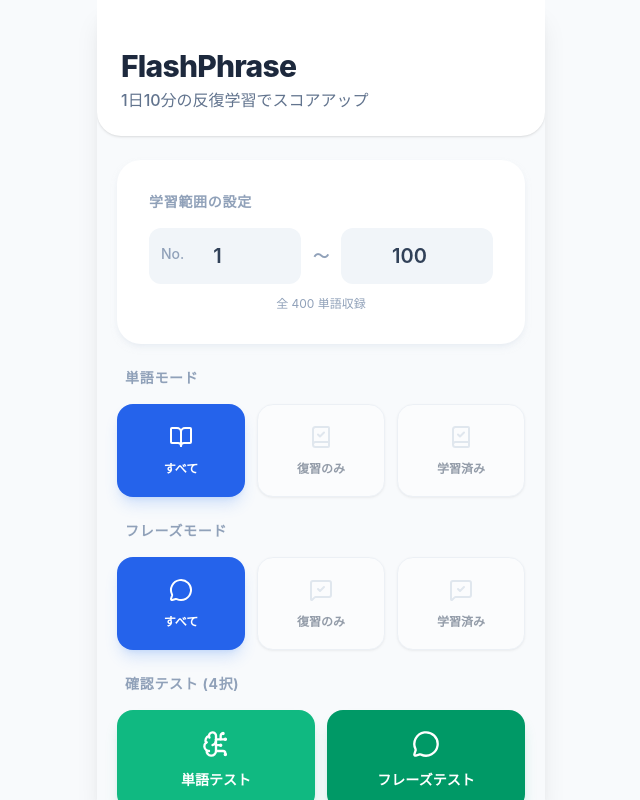
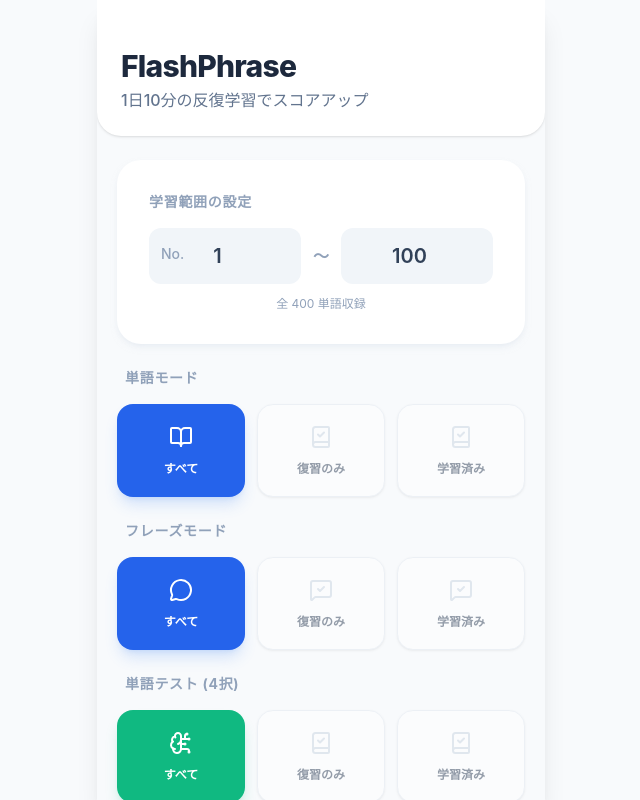
Before and after one commit to kai-1208/FlashPhrase, a React (Vite) app: page / in a window 1280 px wide. Shown: the whole page, without its empty margins (319-959 px from the left). Built offline with nearby package versions, Linux system fonts and the light colour scheme.

Commit message:
確認テストの回答の正誤に応じて記録を保存する機能を追加。

```diff
--- a/src/App.tsx
+++ b/src/App.tsx
@@ -24,20 +24,26 @@
 
   const [reviewWordCount, setReviewWordCount] = useState(0);
   const [reviewPhraseCount, setReviewPhraseCount] = useState(0);
-  const [reviewTestCount, setReviewTestCount] = useState(0);
+  const [reviewTestWordCount, setReviewTestWordCount] = useState(0);
+  const [reviewTestPhraseCount, setReviewTestPhraseCount] = useState(0);
   const [learnedWordCount, setLearnedWordCount] = useState(0);
   const [learnedPhraseCount, setLearnedPhraseCount] = useState(0);
+  const [learnedTestWordCount, setLearnedTestWordCount] = useState(0);
+  const [learnedTestPhraseCount, setLearnedTestPhraseCount] = useState(0);
 
   const updateReviewCounts = () => {
     // Only count reviews within the current range
     const inRange = (id: number) => id >= state.rangeStart && id <= state.rangeEnd;
     setReviewWordCount(getReviewList('word').filter(inRange).length);
     setReviewPhraseCount(getReviewList('phrase').filter(inRange).length);
-    setReviewTestCount(getReviewList('test').filter(inRange).length);
+    setReviewTestWordCount(getReviewList('test_word').filter(inRange).length);
+    setReviewTestPhraseCount(getReviewList('test_phrase').filter(inRange).length);
 
     // Using simple import logic for getLearnedList, let's make sure it's imported at the top
     setLearnedWordCount(getLearnedList('word').filter(inRange).length);
     setLearnedPhraseCount(getLearnedList('phrase').filter(inRange).length);
+    setLearnedTestWordCount(getLearnedList('test_word').filter(inRange).length);
+    setLearnedTestPhraseCount(getLearnedList('test_phrase').filter(inRange).length);
   };
 
   useEffect(() => {
@@ -66,12 +72,28 @@
     } else if (mode === 'phrase_review') {
       const reviewIds = getReviewList('phrase');
       sessionWords = wordsInRange.filter((w) => reviewIds.includes(w.id));
+    } else if (mode === 'test_word_review') {
+      const reviewIds = getReviewList('test_word');
+      sessionWords = wordsInRange.filter((w) => reviewIds.includes(w.id));
+      sessionWords.sort(() => Math.random() - 0.5);
+    } else if (mode === 'test_phrase_review') {
+      const reviewIds = getReviewList('test_phrase');
+      sessionWords = wordsInRange.filter((w) => reviewIds.includes(w.id));
+      sessionWords.sort(() => Math.random() - 0.5);
     } else if (mode === 'word_learned') {
       const learnedIds = getLearnedList('word');
       sessionWords = wordsInRange.filter((w) => learnedIds.includes(w.id));
     } else if (mode === 'phrase_learned') {
       const learnedIds = getLearnedList('phrase');
       sessionWords = wordsInRange.filter((w) => learnedIds.includes(w.id));
+    } else if (mode === 'test_word_learned') {
+      const learnedIds = getLearnedList('test_word');
+      sessionWords = wordsInRange.filter((w) => learnedIds.includes(w.id));
+      sessionWords.sort(() => Math.random() - 0.5);
+    } else if (mode === 'test_phrase_learned') {
+      const learnedIds = getLearnedList('test_phrase');
+      sessionWords = wordsInRange.filter((w) => learnedIds.includes(w.id));
+      sessionWords.sort(() => Math.random() - 0.5);
     }
 
     if (sessionWords.length === 0) {
@@ -121,9 +143,12 @@
           onStartMode={handleStartMode}
           reviewWordCount={reviewWordCount}
           reviewPhraseCount={reviewPhraseCount}
-          reviewTestCount={reviewTestCount}
+          reviewTestWordCount={reviewTestWordCount}
+          reviewTestPhraseCount={reviewTestPhraseCount}
           learnedWordCount={learnedWordCount}
           learnedPhraseCount={learnedPhraseCount}
+          learnedTestWordCount={learnedTestWordCount}
+          learnedTestPhraseCount={learnedTestPhraseCount}
         />
       )}
 
@@ -143,11 +168,11 @@
         />
       )}
 
-      {(state.mode === 'test_word' || state.mode === 'test_phrase') && (
+      {(state.mode === 'test_word' || state.mode === 'test_phrase' || state.mode === 'test_word_review' || state.mode === 'test_phrase_review' || state.mode === 'test_word_learned' || state.mode === 'test_phrase_learned') && (
         <TestModeScreen
           words={state.sessionWords}
           onFinish={handleFinish}
-          testType={state.mode === 'test_word' ? 'word' : 'phrase'}
+          testType={state.mode.includes('word') ? 'word' : 'phrase'}
         />
       )}
 
--- a/src/screens/HomeScreen.tsx
+++ b/src/screens/HomeScreen.tsx
@@ -14,9 +14,12 @@
   onStartMode: (mode: LearningMode) => void;
   reviewWordCount: number;
   reviewPhraseCount: number;
-  reviewTestCount: number;
+  reviewTestWordCount: number;
+  reviewTestPhraseCount: number;
   learnedWordCount: number;
   learnedPhraseCount: number;
+  learnedTestWordCount: number;
+  learnedTestPhraseCount: number;
 }
 
 export const HomeScreen: React.FC<HomeScreenProps> = ({
@@ -28,8 +31,12 @@
   onStartMode,
   reviewWordCount,
   reviewPhraseCount,
+  reviewTestWordCount,
+  reviewTestPhraseCount,
   learnedWordCount,
   learnedPhraseCount,
+  learnedTestWordCount,
+  learnedTestPhraseCount,
 }) => {
   return (
     <div className="flex flex-col h-full bg-slate-50 overflow-y-auto pb-8">
@@ -158,23 +165,85 @@
         </div>
 
         <div className="space-y-4">
-          <h2 className="text-sm font-bold text-slate-400 uppercase tracking-wider px-2">確認テスト (4択)</h2>
-          <div className="grid grid-cols-2 gap-3">
+          <h2 className="text-sm font-bold text-slate-400 uppercase tracking-wider px-2">単語テスト (4択)</h2>
+          <div className="grid grid-cols-3 gap-3">
             <Button
               variant="success"
-              className="w-full h-auto py-5 flex-col gap-2 rounded-2xl shadow-success-500/20 shadow-lg"
+              className="h-auto py-5 flex-col gap-2 rounded-2xl shadow-success-500/20 shadow-lg px-2"
               onClick={() => onStartMode('test_word')}
             >
-              <BrainCircuit className="w-7 h-7 mb-1" />
-              <div className="text-sm font-bold">単語テスト</div>
+              <BrainCircuit className="w-6 h-6 mb-1" />
+              <div className="text-xs font-bold leading-tight">すべて</div>
             </Button>
             <Button
+              variant="secondary"
+              className="h-auto py-5 flex-col gap-2 rounded-2xl bg-white border border-slate-200 text-slate-700 shadow-sm px-2 relative"
+              onClick={() => onStartMode('test_word_review')}
+              disabled={reviewTestWordCount === 0}
+            >
+              <BookCheck className={cn("w-6 h-6 mb-1", reviewTestWordCount > 0 ? "text-amber-500" : "text-slate-300")} />
+              <div className="text-xs font-bold leading-tight">復習のみ</div>
+              {reviewTestWordCount > 0 && (
+                <span className="absolute top-2 right-2 bg-amber-100 text-amber-700 text-[10px] font-bold px-1.5 py-0.5 rounded-full min-w-[1.25rem] text-center">
+                  {reviewTestWordCount}
+                </span>
+              )}
+            </Button>
+            <Button
+              variant="secondary"
+              className="h-auto py-5 flex-col gap-2 rounded-2xl bg-white border border-slate-200 text-slate-700 shadow-sm px-2 relative"
+              onClick={() => onStartMode('test_word_learned')}
+              disabled={learnedTestWordCount === 0}
+            >
+              <BookCheck className={cn("w-6 h-6 mb-1", learnedTestWordCount > 0 ? "text-success-500" : "text-slate-300")} />
+              <div className="text-xs font-bold leading-tight">学習済み</div>
+              {learnedTestWordCount > 0 && (
+                <span className="absolute top-2 right-2 bg-success-100 text-success-700 text-[10px] font-bold px-1.5 py-0.5 rounded-full min-w-[1.25rem] text-center">
+                  {learnedTestWordCount}
+                </span>
+              )}
+            </Button>
+          </div>
+        </div>
+
+        <div className="space-y-4">
+          <h2 className="text-sm font-bold text-slate-400 uppercase tracking-wider px-2">フレーズテスト (4択)</h2>
+          <div className="grid grid-cols-3 gap-3">
+            <Button
               variant="success"
-              className="w-full h-auto py-5 flex-col gap-2 rounded-2xl shadow-success-500/20 shadow-lg bg-emerald-600 hover:bg-emerald-700 active:bg-emerald-800"
+              className="h-auto py-5 flex-col gap-2 rounded-2xl shadow-success-500/20 shadow-lg px-2 bg-emerald-600 hover:bg-emerald-700 active:bg-emerald-800"
               onClick={() => onStartMode('test_phrase')}
             >
-              <MessageCircle className="w-7 h-7 mb-1" />
-              <div className="text-sm font-bold">フレーズテスト</div>
+              <MessageCircle className="w-6 h-6 mb-1" />
+              <div className="text-xs font-bold leading-tight">すべて</div>
+            </Button>
+            <Button
+              variant="secondary"
+              className="h-auto py-5 flex-col gap-2 rounded-2xl bg-white border border-slate-200 text-slate-700 shadow-sm px-2 relative"
+              onClick={() => onStartMode('test_phrase_review')}
+              disabled={reviewTestPhraseCount === 0}
+            >
+              <MessageSquareCheck className={cn("w-6 h-6 mb-1", reviewTestPhraseCount > 0 ? "text-amber-500" : "text-slate-300")} />
+              <div className="text-xs font-bold leading-tight">復習のみ</div>
+              {reviewTestPhraseCount > 0 && (
+                <span className="absolute top-2 right-2 bg-amber-100 text-amber-700 text-[10px] font-bold px-1.5 py-0.5 rounded-full min-w-[1.25rem] text-center">
+                  {reviewTestPhraseCount}
+                </span>
+              )}
+            </Button>
+            <Button
+              variant="secondary"
+              className="h-auto py-5 flex-col gap-2 rounded-2xl bg-white border border-slate-200 text-slate-700 shadow-sm px-2 relative"
+              onClick={() => onStartMode('test_phrase_learned')}
+              disabled={learnedTestPhraseCount === 0}
+            >
+              <MessageSquareCheck className={cn("w-6 h-6 mb-1", learnedTestPhraseCount > 0 ? "text-success-500" : "text-slate-300")} />
+              <div className="text-xs font-bold leading-tight">学習済み</div>
+              {learnedTestPhraseCount > 0 && (
+                <span className="absolute top-2 right-2 bg-success-100 text-success-700 text-[10px] font-bold px-1.5 py-0.5 rounded-full min-w-[1.25rem] text-center">
+                  {learnedTestPhraseCount}
+                </span>
+              )}
             </Button>
           </div>
         </div>
--- a/src/types/index.ts
+++ b/src/types/index.ts
@@ -19,7 +19,11 @@
   | 'phrase_review'
   | 'phrase_learned'
   | 'test_word'
+  | 'test_word_review'
+  | 'test_word_learned'
   | 'test_phrase'
+  | 'test_phrase_review'
+  | 'test_phrase_learned'
   | 'none';
 
 export interface AppState {
```
Also changed, not shown: src/lib/storage.ts (+38 -30 lines), src/screens/TestModeScreen.tsx (+10 -11 lines).
